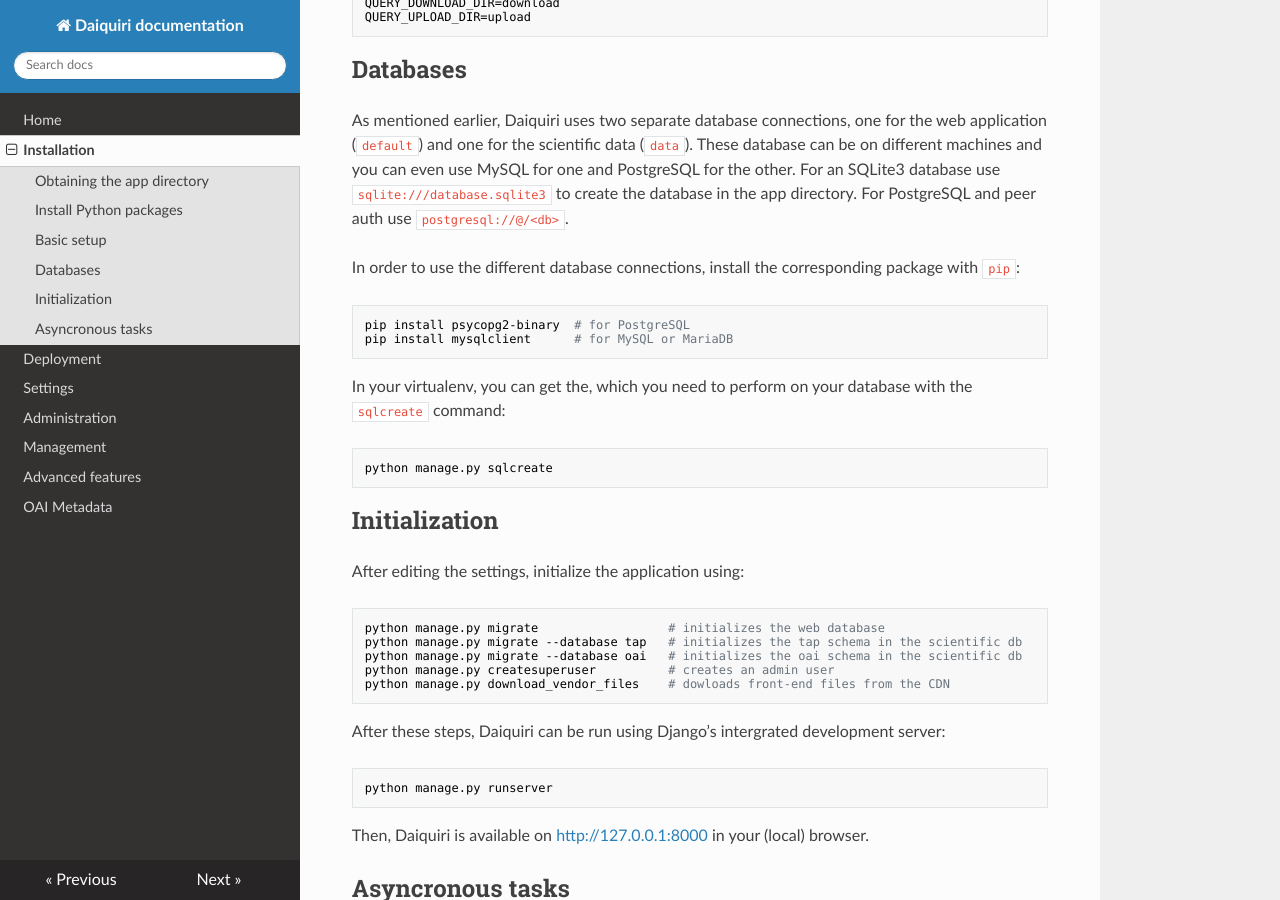
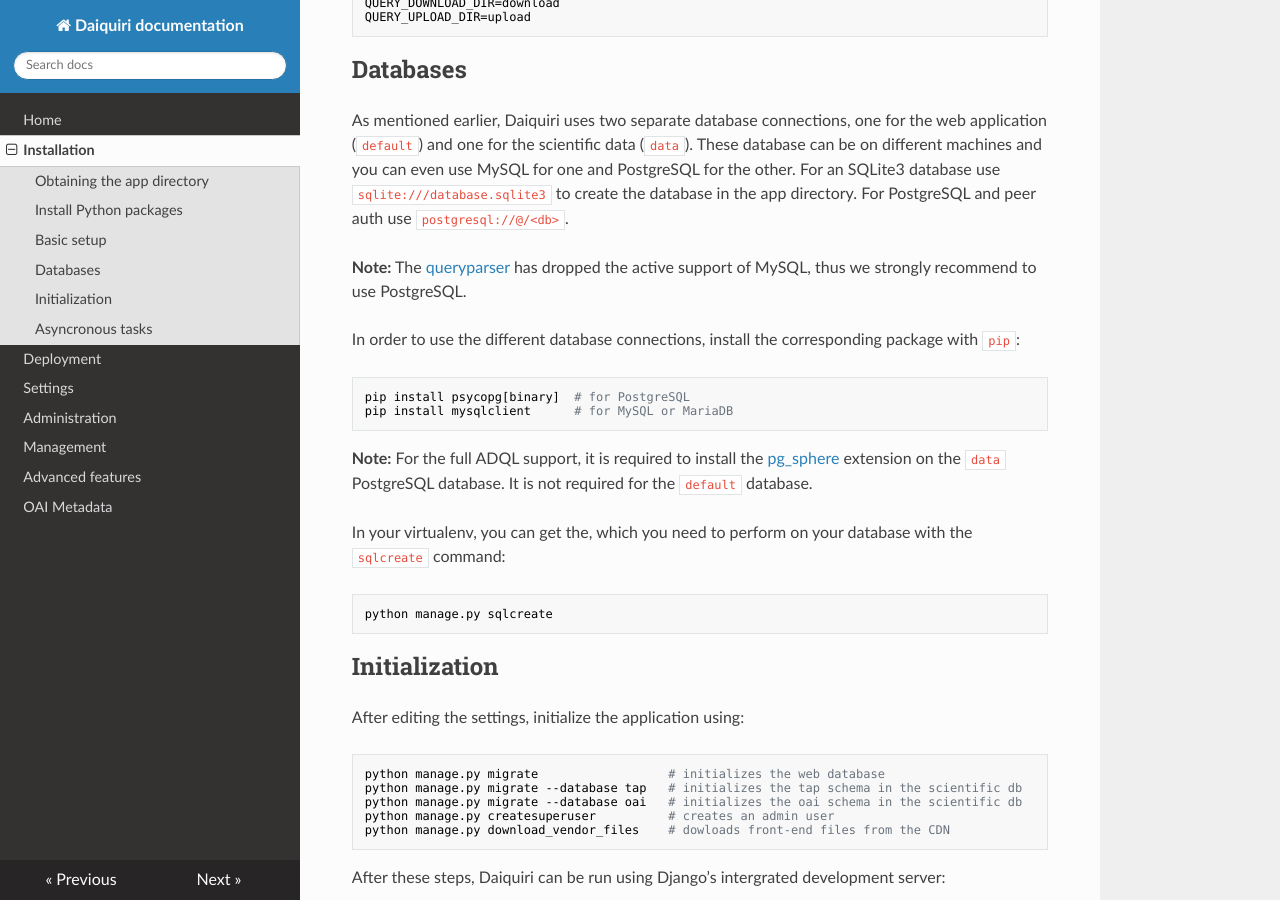
Before and after one commit to django-daiquiri/docs, an MkDocs documentation site: the page built from docs/installation.md, in a window 1280 px wide and 900 px high, scrolled down 2860 px. Built offline with MkDocs 1.6.1, drawn with Linux system fonts in a browser that asks for light colours; nearby versions of some CDN libraries.

Commit message:
Update docs for postgres and psycopg

````diff
--- a/docs/installation.md
+++ b/docs/installation.md
@@ -170,13 +170,22 @@
 use `sqlite:///database.sqlite3` to create the database in the app directory.
 For PostgreSQL and peer auth use `postgresql://@/<db>`.
 
+**Note:** The [queryparser](https://github.com/aipescience/queryparser) has
+dropped the active support of MySQL, thus we strongly recommend to use
+PostgreSQL.
+
 In order to use the different database connections,
 install the corresponding package with `pip`:
 
 ```bash
-pip install psycopg2-binary  # for PostgreSQL
+pip install psycopg[binary]  # for PostgreSQL
 pip install mysqlclient      # for MySQL or MariaDB
 ```
+
+**Note:** For the full ADQL support, it is required to install the
+[pg_sphere](https://github.com/kimakan/pgsphere/tree/aiprdbms16)
+extension on the `data` PostgreSQL database. It is not required for the `default`
+database.
 
 In your virtualenv, you can get the, which you need to perform on your
 database with the `sqlcreate` command:
````
